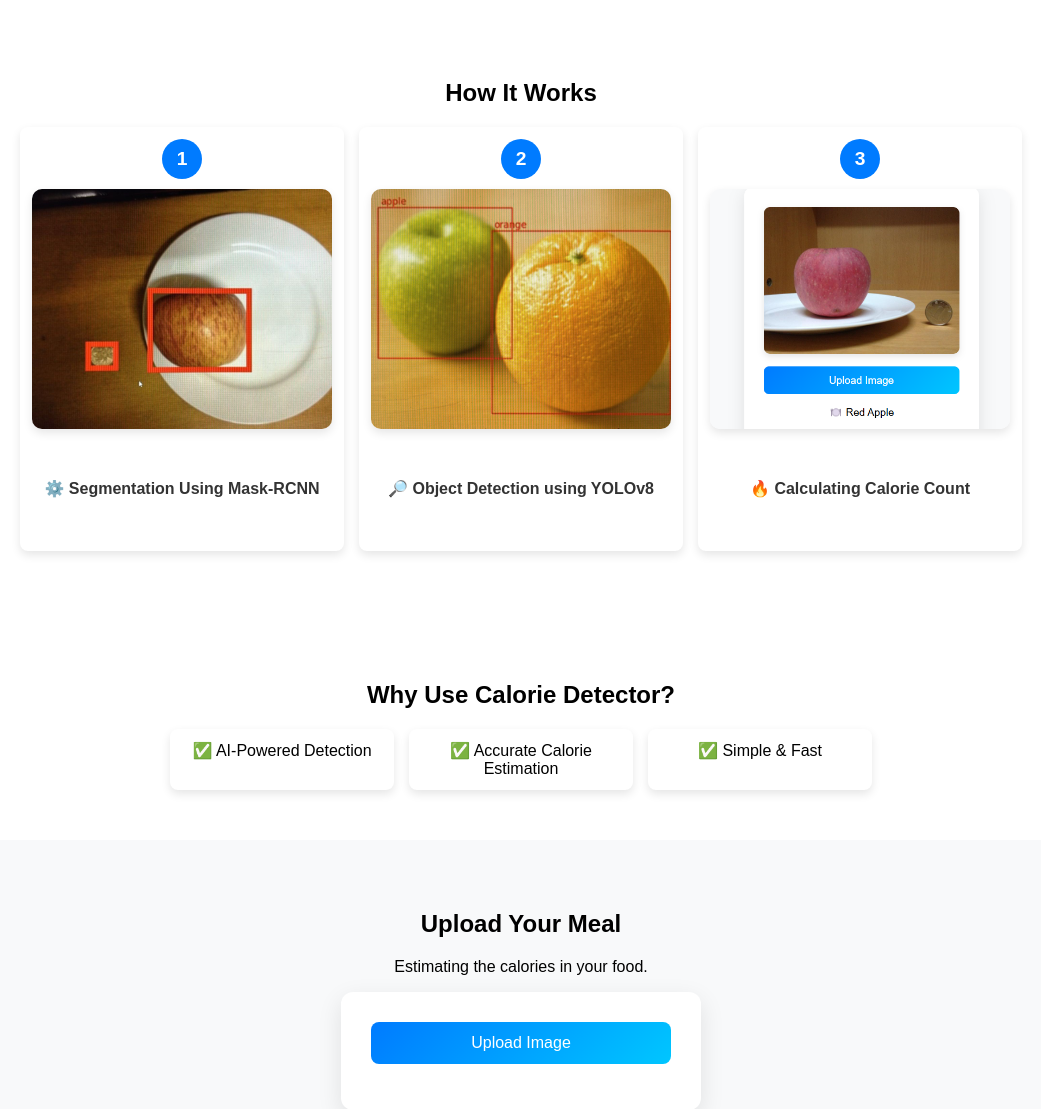
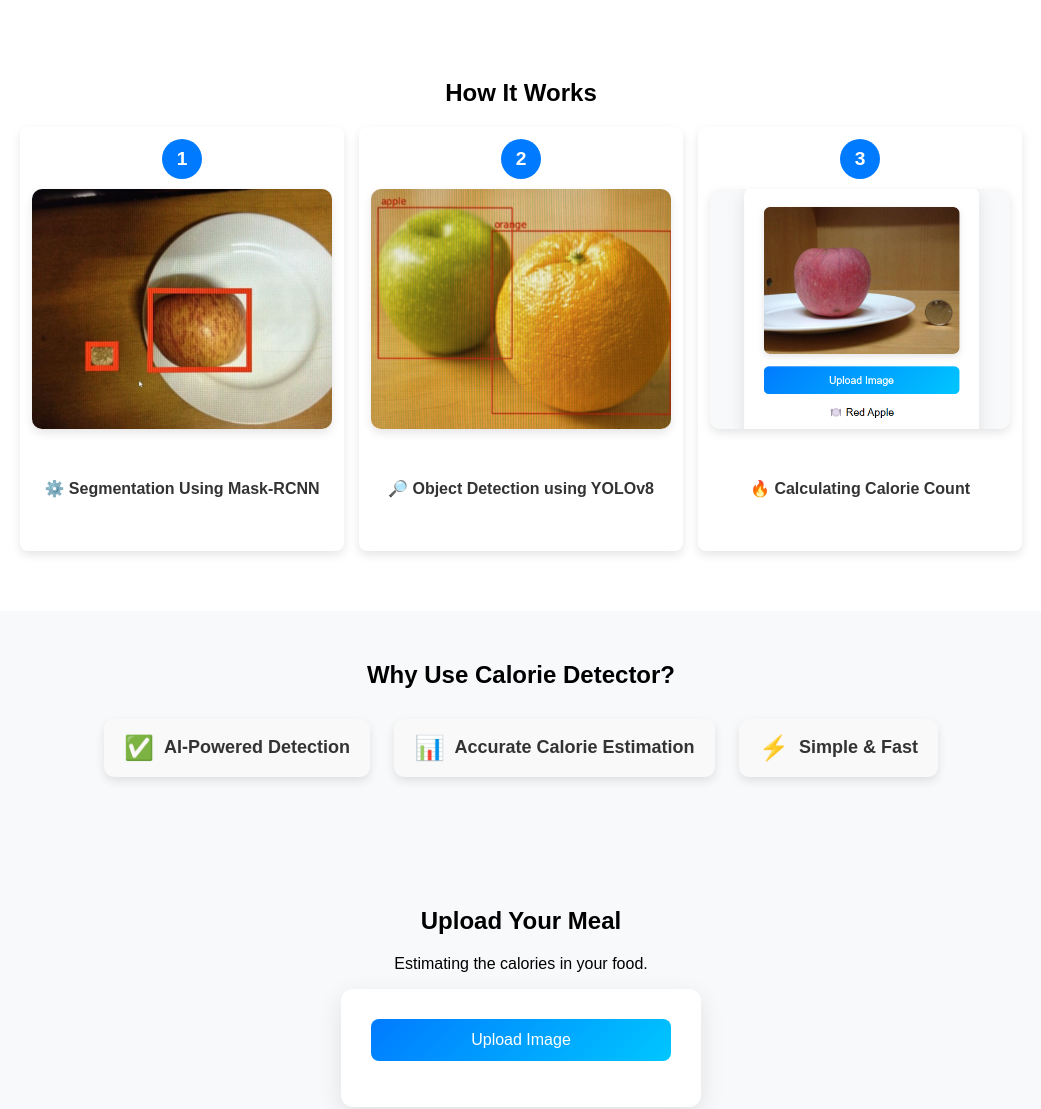
Before and after one commit to SoleAbhishek/Calorie_Tracker, a Flask app: page / in a window 1280 px wide. Shown: the part 801-1910 px from the top of the page, without its empty margins (119-1160 px from the left). Run offline with Flask 3, Linux system fonts and the light colour scheme.

Commit message:
UI changes

```diff
--- a/static/css/style.css
+++ b/static/css/style.css
@@ -207,6 +207,38 @@ body {
     }
 }
 
+.why-use-section {
+    text-align: center;
+    margin: 50px auto;
+    max-width: 900px;
+}
+
+.feature-box {
+    display: inline-flex;
+    align-items: center;
+    background: #f9f9f9; /* Light background */
+    padding: 15px 20px;
+    border-radius: 10px;
+    box-shadow: 0px 4px 10px rgba(0, 0, 0, 0.1); /* Soft shadow */
+    transition: transform 0.3s ease-in-out;
+    margin: 10px;
+}
+
+.feature-box:hover {
+    transform: translateY(-5px);
+}
+
+.feature-icon {
+    font-size: 24px;
+    color: #28a745; /* Green color */
+    margin-right: 10px;
+}
+
+.feature-text {
+    font-size: 18px;
+    font-weight: bold;
+    color: #333;
+}
 
 
 /* Sections */
--- a/templates/index.html
+++ b/templates/index.html
@@ -50,14 +50,30 @@
 
 
     <!-- Features Section -->
-    <section class="features">
+    <!-- <section class="features">
         <h2>Why Use Calorie Detector?</h2>
         <div class="feature-list">
             <div class="feature">✅ AI-Powered Detection</div>
             <div class="feature">✅ Accurate Calorie Estimation</div>
             <div class="feature">✅ Simple & Fast</div>
         </div>
-    </section>
+    </section> -->
+    <div class="why-use-section">
+        <h2>Why Use Calorie Detector?</h2>
+        <div class="feature-box">
+            <span class="feature-icon">✅</span>
+            <span class="feature-text">AI-Powered Detection</span>
+        </div>
+        <div class="feature-box">
+            <span class="feature-icon">📊</span>
+            <span class="feature-text">Accurate Calorie Estimation</span>
+        </div>
+        <div class="feature-box">
+            <span class="feature-icon">⚡</span>
+            <span class="feature-text">Simple & Fast</span>
+        </div>
+    </div>
+
 
     <!-- Upload Section -->
     <section id="upload-section">
```
